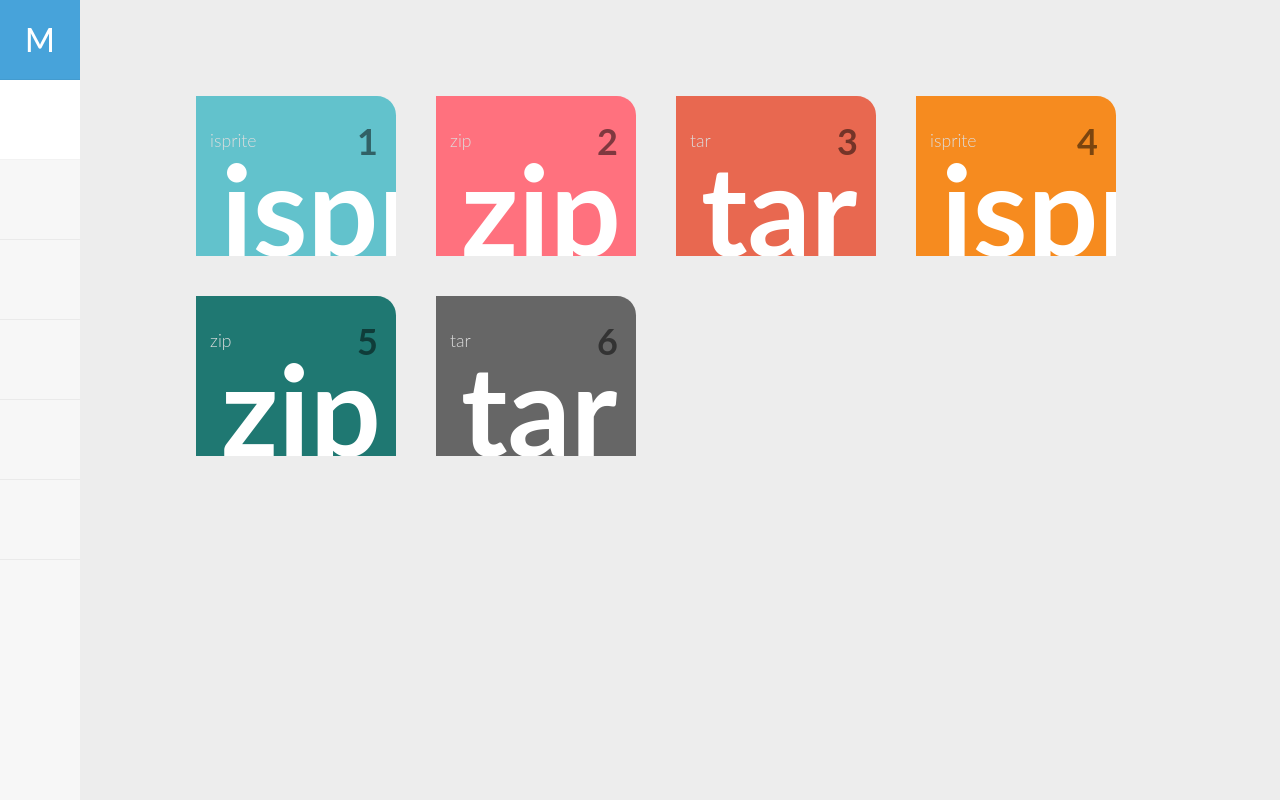
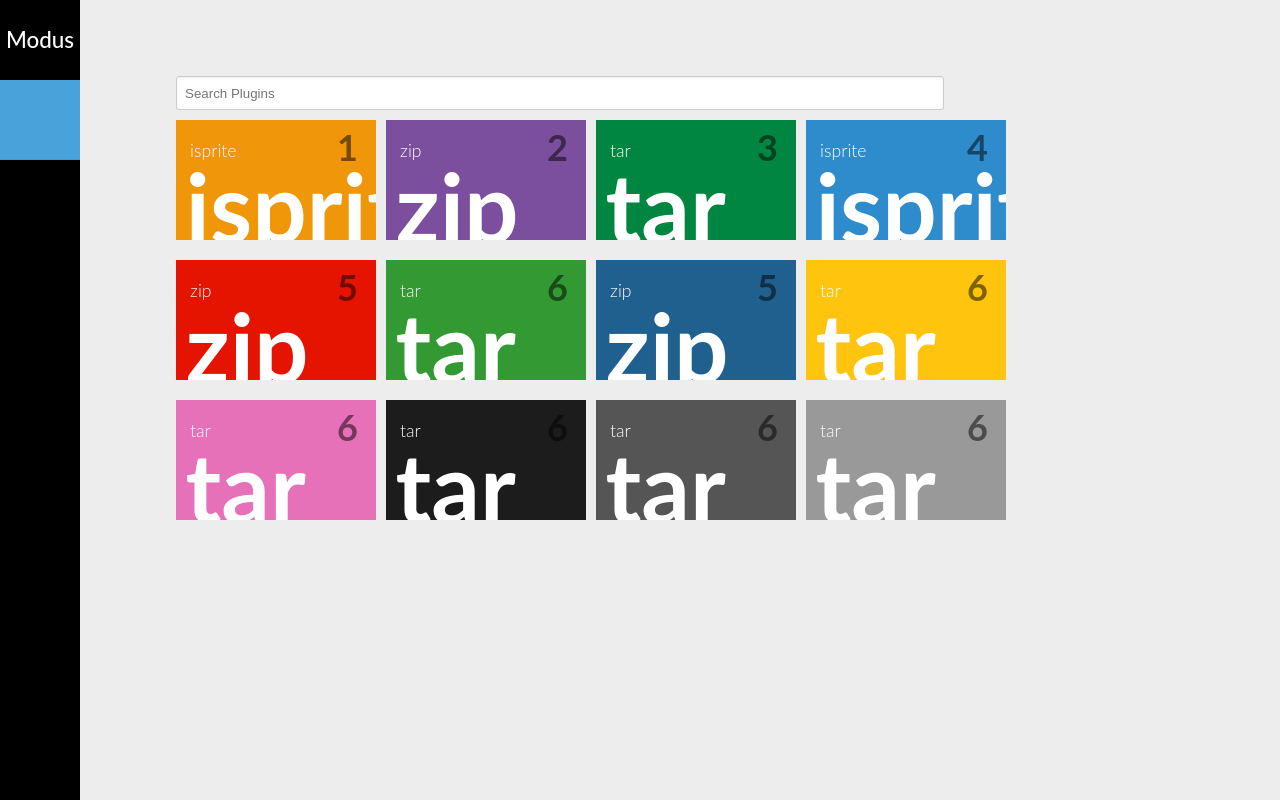
Before and after one commit to modjs/modus, a website: page app/index.html in a window 1280 px wide. Drawn offline with Linux system fonts and the light colour scheme.

Commit message:
Init tasks view tab

```diff
--- a/app/css/base.css
+++ b/app/css/base.css
@@ -62,7 +62,6 @@ a:hover {
 .main h2 {
     font-size: 300%;
     font-weight: 300;
-    color: #ddd;
     text-align: left;
 }
 
--- a/app/css/menu.css
+++ b/app/css/menu.css
@@ -7,7 +7,7 @@
     list-style-type: none;
     margin: 0;
     padding: 0;
-    background: #f7f7f7;
+    background: #000;
 }
 
 .menu li a {
@@ -27,14 +27,14 @@
 
 .menu li a:hover,
 .menu li:first-child a{
-    background: #47a3da;
+    background: #000;
     color: #fff;
 }
 
 /* class for current item */
 .menu li.current a {
-    background: #fff;
-    color: #47a3da;
+    background: #47a3da;
+    color: #fff;
 }
 
 .menu li a:before {
@@ -53,9 +53,9 @@
 }
 
 .menu li a.icon-logo:before {
-    content: "M";
+    content: "Modus";
     font-weight: 500;
-    font-size: 200%;
+    font-size: 140%;
     font-family: 'Lato', Calibri, Arial, sans-serif;
 }
 
--- a/app/css/tasks.css
+++ b/app/css/tasks.css
@@ -1,11 +1,30 @@
+
+.navbar-search input {
+    width: 80%;
+    min-height: 34px;
+    padding: 7px 8px;
+    outline: none;
+    color: #333;
+    background-color: #fff;
+    background-repeat: no-repeat;
+    background-position: right center;
+    border: 1px solid #ccc;
+    border-radius: 3px;
+    box-shadow: inset 0 1px 2px rgba(0,0,0,0.075);
+    -moz-box-sizing: border-box;
+    box-sizing: border-box;
+    transition: all 0.15s ease-in;
+    -webkit-transition: all 0.15s ease-in 0;
+    vertical-align: middle;
+}
+
 .task-card {
     background: none repeat scroll 0 0 #888888;
-    border-top-right-radius: 1.2em;
-    color: #222222;
+    color: #FFF;
     float: left;
-    height: 160px;
+    height: 120px;
     width: 200px;
-    margin: 20px;
+    margin: 10px 10px 10px 0;
     display: inline-block;
     position: relative;
     overflow: hidden;
@@ -19,17 +38,17 @@
     font-size: 2.25em;
     font-weight: bold;
     right: 0.5em;
-    top: 0.5em;
+    top: 0;
 }
 .task-card .symbol {
-    color: #FFFFFF;
-    font-size: 7.8em;
-    left: 0.2em;
+    color: #FFF;
+    font-size: 6em;
+    left: 0.1em;
     line-height: 1em;
     top: 0.4em;
 }
 .task-card .name {
-    top: 1.8em;
+    top: 1em;
     font-size: 1.1em;
     left: 0.8em;
 }
@@ -43,21 +62,51 @@
 .task-card:hover h2 {
     color: white;
 }
-.task-card.nonmetal {
-    background: none repeat scroll 0 0 #62C2CC;
+
+.bg-color-orange {
+  background-color: #f09609 !important;
 }
-.task-card.noble-gas {
-    background: none repeat scroll 0 0 #FF717E;
+
+.bg-color-purple {
+  background-color: #7b4f9d !important;
 }
-.task-card.alkali {
-    background: none repeat scroll 0 0 #E86850;
+
+.bg-color-greenDark {
+  background-color: #008641 !important;
 }
-.task-card.alkaline-earth {
-    background: none repeat scroll 0 0 #F68B1F;
+
+.bg-color-blue {
+  background-color: #2e8bcc !important;
 }
-.task-card.metalloid {
-    background: none repeat scroll 0 0 #1F7872;
+
+.bg-color-red {
+  background-color: #e51400 !important;
 }
-.task-card.metal {
-    background: none repeat scroll 0 0 #666666;
+
+.bg-color-green {
+  background-color: #339933 !important;
 }
+
+.bg-color-blueDark {
+  background-color: #20608e !important;
+}
+
+.bg-color-yellow {
+  background-color: #ffc40d !important;
+}
+
+.bg-color-pink {
+  background-color: #e671b8 !important;
+}
+
+.bg-color-darken {
+  background-color: #1c1c1c !important;
+}
+
+.bg-color-gray {
+  background-color: #555555 !important;
+}
+
+.bg-color-grayLight {
+  background-color: #999999 !important;
+}
--- a/app/index.html
+++ b/app/index.html
@@ -41,48 +41,87 @@
                 <li><a href="#" class="icon-code" title="Workflow">Workflow</a></li>
                 <li><a href="#" class="icon-server" title="Server">Server</a></li>
                 <li><a href="#" class="icon-cog" title="Setting">Setting</a></li>
-                <li><a href="#" class="icon-github" title="Github">Github</a></li>
+                <li><a href="https://github.com/modulejs/modus" class="icon-github" title="Github">Github</a></li>
             </ul>
             <div class="main">
 
 
                 <div id="tasks-tab">
 
-                    <div class="task-card nonmetal">
+                    <div>
+                        <div class="navbar-search">
+                            <input type="text" placeholder="Search Plugins" autofocus="" class="search-query">
+                        </div>
+                    </div>
+
+                    <div class="task-card bg-color-orange">
                         <p class="number">1</p>
                         <h3 class="symbol">isprite</h3>
                         <h2 class="name">isprite</h2>
                     </div>
 
-                    <div class="task-card noble-gas">
+                    <div class="task-card bg-color-purple">
                         <p class="number">2</p>
                         <h3 class="symbol">zip</h3>
                         <h2 class="name">zip</h2>
                     </div>
 
-                    <div class="task-card alkali">
+                    <div class="task-card bg-color-greenDark">
                         <p class="number">3</p>
                         <h3 class="symbol">tar</h3>
                         <h2 class="name">tar</h2>
                     </div>
 
-                     <div class="task-card alkaline-earth">
+                     <div class="task-card bg-color-blue">
                         <p class="number">4</p>
                         <h3 class="symbol">isprite</h3>
                         <h2 class="name">isprite</h2>
                     </div>
 
-                    <div class="task-card metalloid">
+                    <div class="task-card bg-color-red">
                         <p class="number">5</p>
                         <h3 class="symbol">zip</h3>
                         <h2 class="name">zip</h2>
                     </div>
 
-                    <div class="task-card metal">
+                    <div class="task-card bg-color-green">
                         <p class="number">6</p>
                         <h3 class="symbol">tar</h3>
                         <h2 class="name">tar</h2>
                     </div>
+
+                    <div class="task-card bg-color-blueDark">
+                        <p class="number">5</p>
+                        <h3 class="symbol">zip</h3>
+                        <h2 class="name">zip</h2>
+                    </div>
+
+                    <div class="task-card bg-color-yellow">
+                        <p class="number">6</p>
+                        <h3 class="symbol">tar</h3>
+                        <h2 class="name">tar</h2>
+                    </div>
+                    <div class="task-card bg-color-pink">
+                        <p class="number">6</p>
+                        <h3 class="symbol">tar</h3>
+                        <h2 class="name">tar</h2>
+                    </div>
+                    <div class="task-card bg-color-darken">
+                        <p class="number">6</p>
+                        <h3 class="symbol">tar</h3>
+                        <h2 class="name">tar</h2>
+                    </div>
+                    <div class="task-card bg-color-gray">
+                        <p class="number">6</p>
+                        <h3 class="symbol">tar</h3>
+                        <h2 class="name">tar</h2>
+                    </div>
+                    <div class="task-card bg-color-grayLight">
+                        <p class="number">6</p>
+                        <h3 class="symbol">tar</h3>
+                        <h2 class="name">tar</h2>
+                    </div>
+
                 </div>
 
             </div>
```
